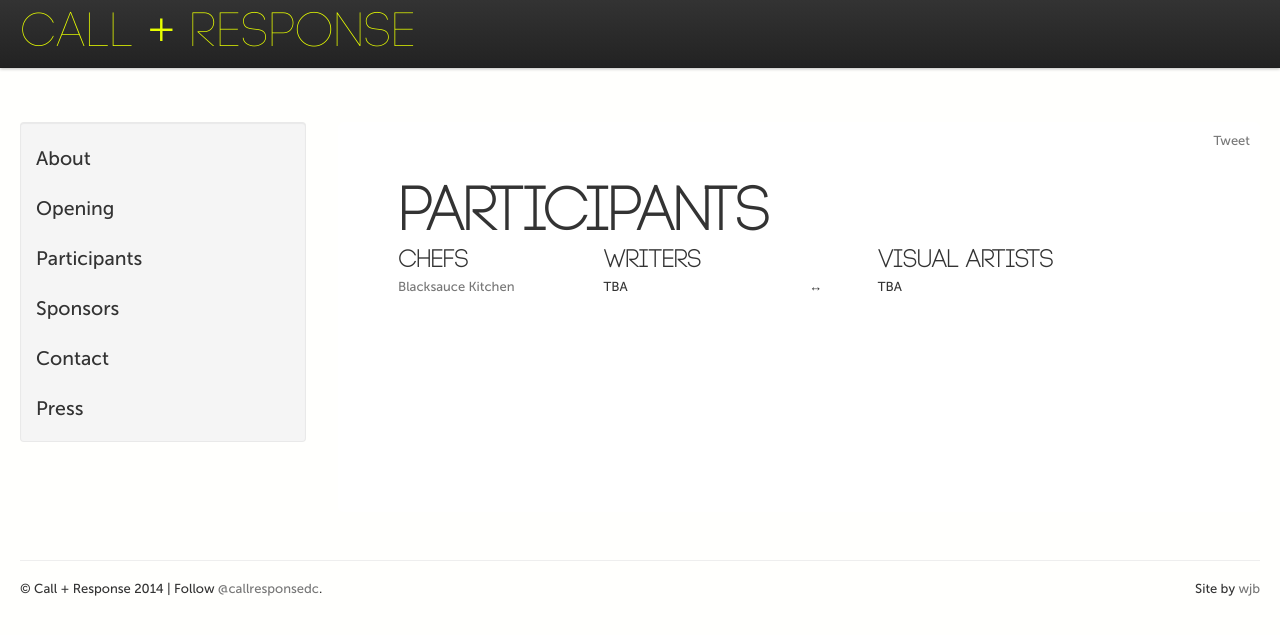
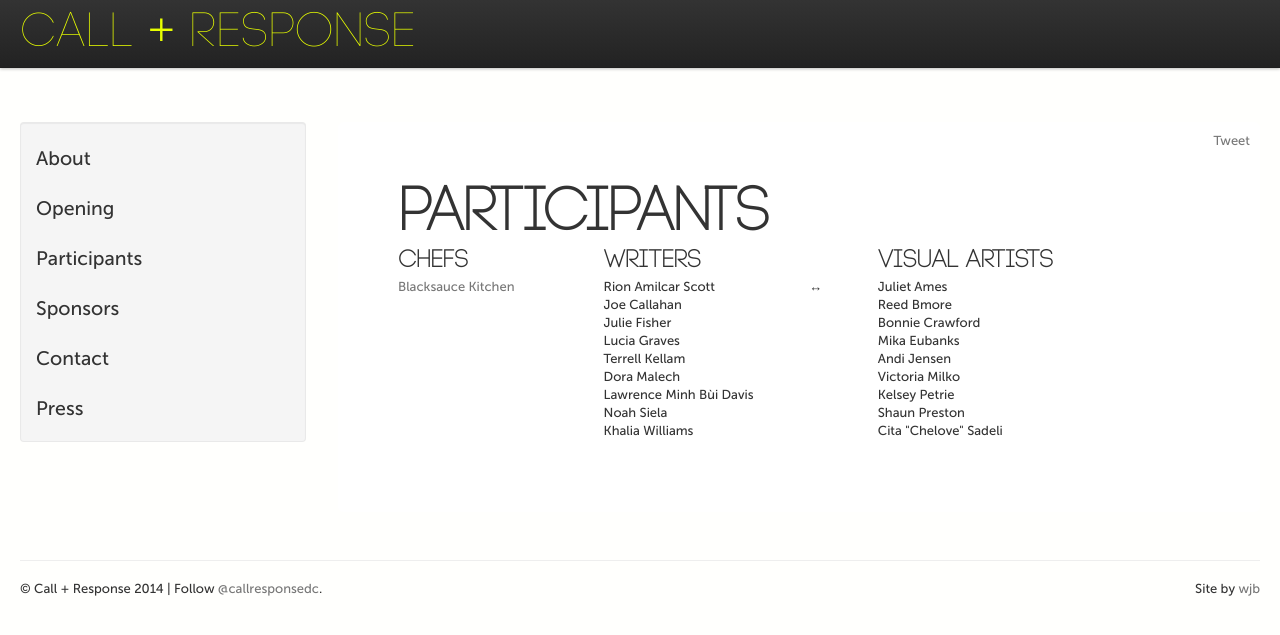
Before and after one commit to callandresponsedc/callandresponsedc, a Jekyll site: the page built from participants/index.html, in a window 1280 px wide. Shown: the top 635 px of the page. Built offline with Jekyll 4.4.1, drawn with Linux system fonts in a browser that asks for light colours; Markdown is read by kramdown in place of the engine named in the settings; comment, search, counter and statistics services are not loaded.

Commit message:
Update index.html

```diff
--- a/participants/index.html
+++ b/participants/index.html
@@ -18,7 +18,15 @@ title: Participants
   <div class="span3 pull-center" id="writers">
     <h2>Writers</h2>
     <ul class="no-bullet">
-      <li>TBA</li>
+      <li>Rion Amilcar Scott</li>
+ <li>Joe Callahan</li>
+ <li>Julie Fisher</li>
+ <li>Lucia Graves</li>
+ <li>Terrell Kellam</li>
+ <li>Dora Malech</li>
+ <li>Lawrence Minh Bùi Davis</li>
+ <li>Noah Siela</li>
+ <li>Khalia Williams</li>
     </ul>
   </div>
   <div class="span1 pull-center">
@@ -30,7 +38,15 @@ title: Participants
   <div class="span3 pull-right" id="artists">
     <h2>Visual Artists</h2>
     <ul class="no-bullet">
-      <li>TBA</li>
+      <li>Juliet Ames</li>
+<li>Reed Bmore</li>
+<li>Bonnie Crawford</li>
+<li>Mika Eubanks</li>
+<li>Andi Jensen</li>
+<li>Victoria Milko</li>
+<li>Kelsey Petrie </li>
+<li>Shaun Preston</li>
+<li>Cita "Chelove" Sadeli</li>
     </ul>
   </div>
 </div>
```
